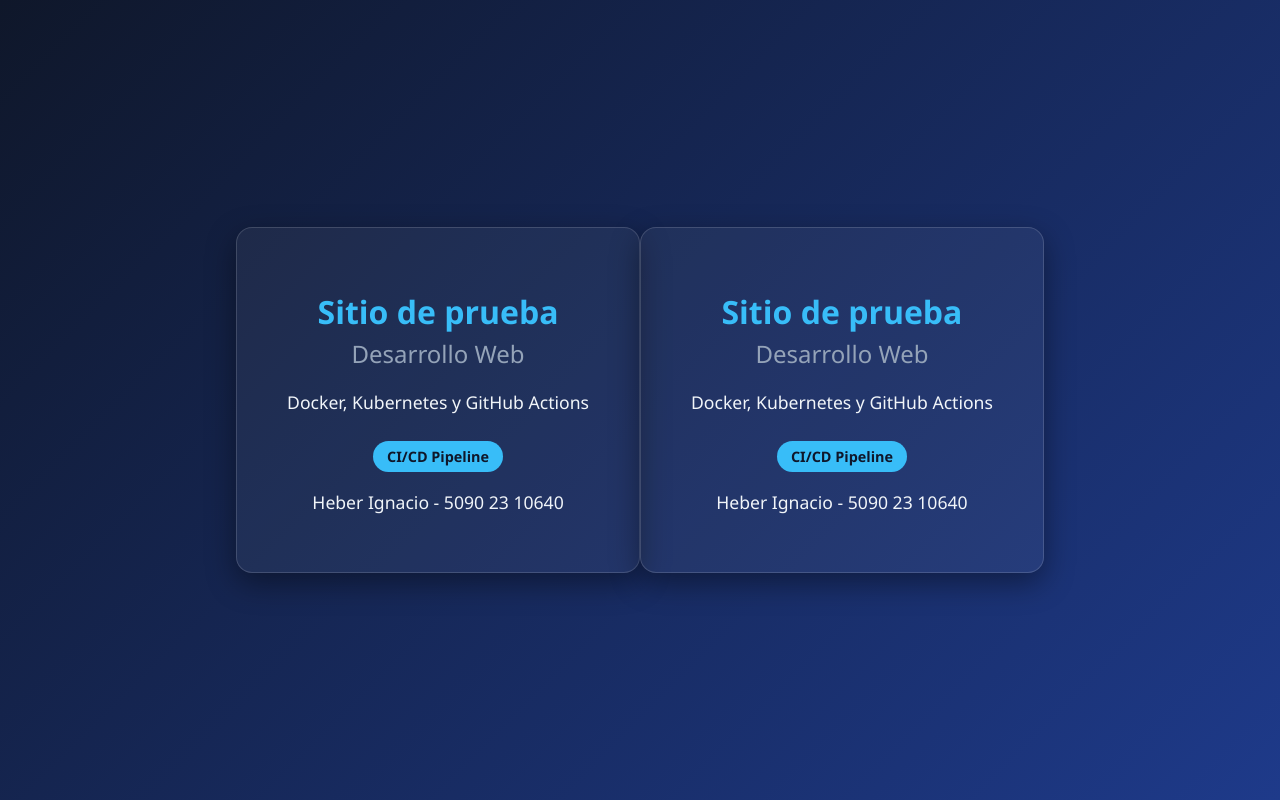
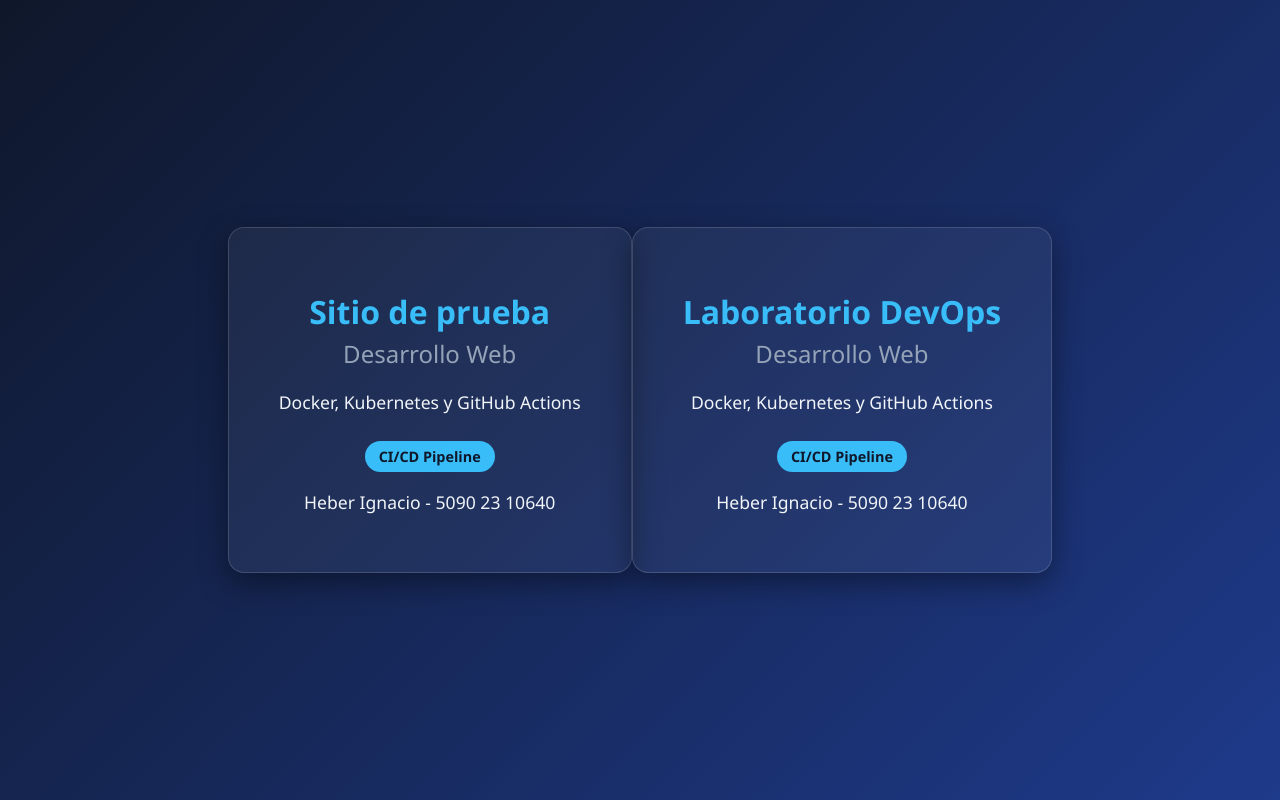
Before and after one commit to hignacioc-web/laboratorio-devops, a plain HTML site: page site/index.html in a window 1280 px wide. Drawn offline with Linux system fonts and the light colour scheme.

Commit message:
Update title and heading to 'Laboratorio DevOps'

```diff
--- a/site/index.html
+++ b/site/index.html
@@ -8,7 +8,7 @@
 <head>
   <meta charset="UTF-8">
   <meta name="viewport" content="width=device-width, initial-scale=1">
-<title>Sitio de prueba</title>
+<title>Laboratorio DevOps</title>
   <style>
     body {
       margin: 0;
@@ -107,7 +107,7 @@
 </head>
 <body>
   <div class="card">
-    <h1>Sitio de prueba</h1>
+    <h1>Laboratorio DevOps</h1>
     <h2>Desarrollo Web</h2>
     <p>Docker, Kubernetes y GitHub Actions</p>
     <span class="badge">CI/CD Pipeline</span>
```
